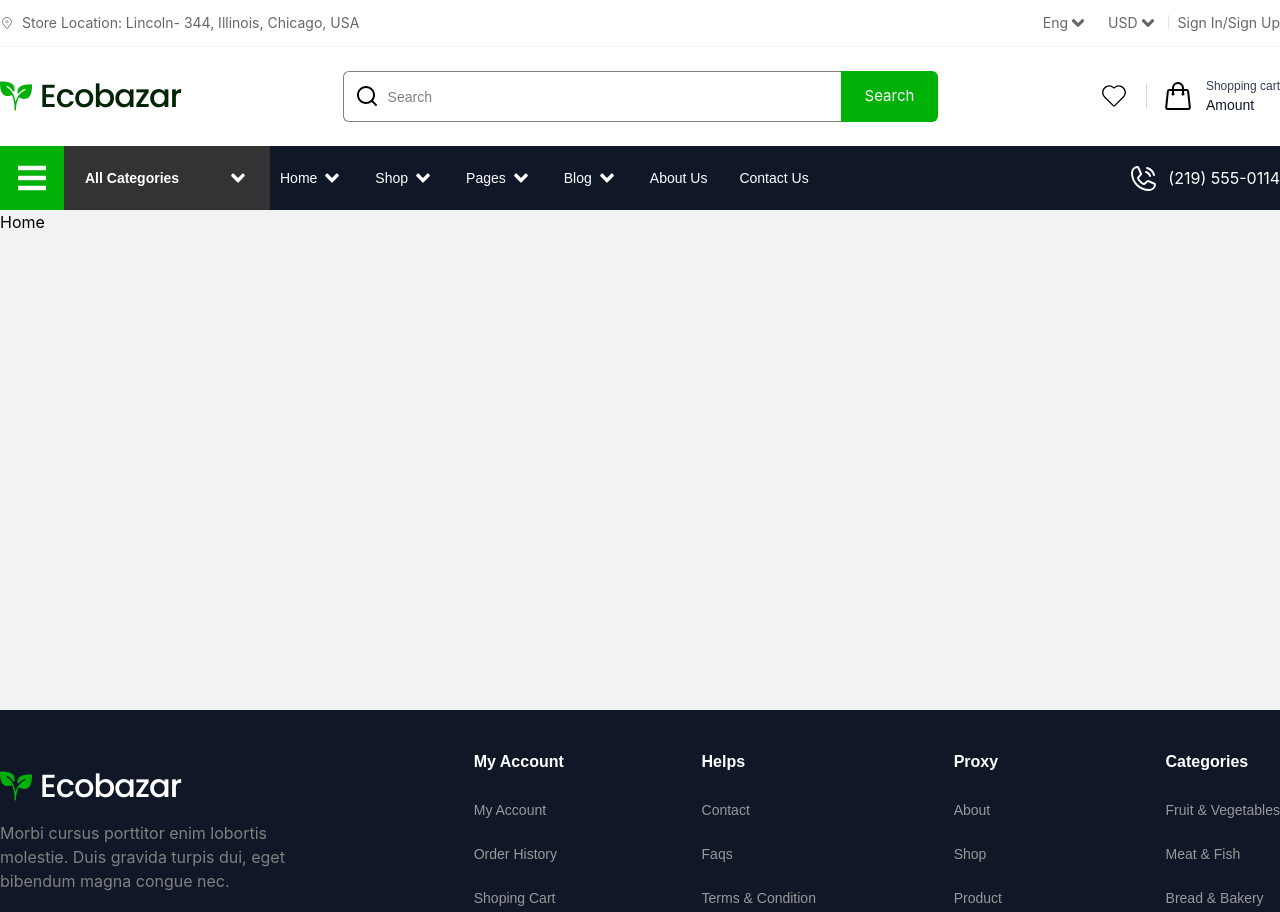
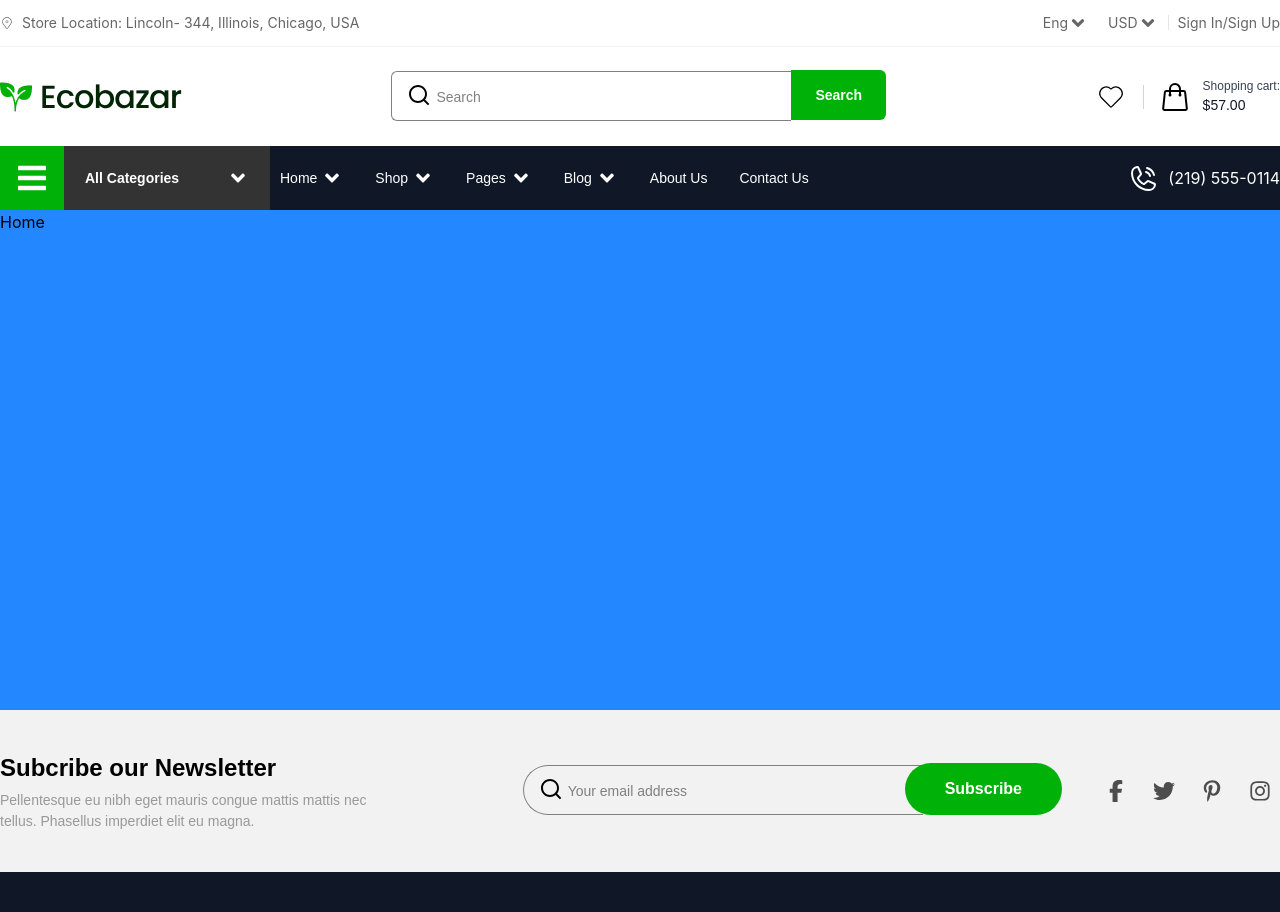
Before and after one commit to sagorcraft/Ecobazar, a React (Vite) app: page / in a window 1280 px wide. Shown: the top 912 px of the page. Built offline with nearby package versions, Linux system fonts and the light colour scheme.

Commit message:
Newsletter complete

```diff
--- /dev/null
+++ b/src/components/Footer/FooterTop.jsx
@@ -0,0 +1,49 @@
+import React from 'react'
+import Container from '../layouts/Container'
+import { RiSearchLine } from 'react-icons/ri'
+import { FaFacebookF } from "react-icons/fa6";
+import { FaTwitter } from "react-icons/fa";
+import { FaPinterestP } from "react-icons/fa";
+import { FaInstagram } from "react-icons/fa6";
+
+const FooterTop = () => {
+  return (
+    <div className='bg-gry py-10'>
+      <Container>
+        <div className='flex justify-between'>
+          <div>
+            <h5 className='font-pop font-semibold text-[24px]'>Subcribe our Newsletter</h5>
+            <p className='max-w-[405px] font-pop font-sm text-[14px] text-[#999999] mt-1'>Pellentesque eu nibh eget mauris congue mattis mattis nec tellus. Phasellus imperdiet elit eu magna.</p>
+          </div>
+          <div className='flex items-center'>
+            <div className='relative '>
+              <RiSearchLine className='absolute top-0 left-4 translate-y-1/2 text-2xl' />
+              <input
+                className='border border-[#808080] border-r-0 w-[400px] py-3 pl-11 placeholder:text-[#808080] placeholder:text-sm placeholder:font-pop rounded-bl-full rounded-tl-full'
+                type="text"
+                placeholder='Your email address'
+              />
+              <button className='font-pop font-semibold text-sm text-[16px] leading-5 py-4 px-10 bg-primary active:bg-green-500 relative top-[-2px] left-[-18px]  rounded-full cursor-pointer text-white'>Subscribe</button>
+            </div>
+            <div className='flex gap-2 ml-4'>
+              <div className='w-10 h-10 rounded-full flex justify-center items-center hover:bg-primary hover:text-white cursor-pointer text-[#4D4D4D]'>
+                <FaFacebookF size={22} />
+              </div>
+              <div className='w-10 h-10 rounded-full flex justify-center items-center hover:bg-primary hover:text-white cursor-pointer text-[#4D4D4D]'>
+                <FaTwitter size={22} />
+              </div>
+              <div className='w-10 h-10 rounded-full flex justify-center items-center hover:bg-primary hover:text-white cursor-pointer text-[#4D4D4D]'>
+                <FaPinterestP size={22} />
+              </div>
+              <div className='w-10 h-10 rounded-full flex justify-center items-center hover:bg-primary hover:text-white cursor-pointer text-[#4D4D4D]'>
+                <FaInstagram size={22} />
+              </div>
+            </div>
+          </div>
+        </div>
+      </Container>
+    </div>
+  )
+}
+
+export default FooterTop
--- a/src/components/SearchBar.jsx
+++ b/src/components/SearchBar.jsx
@@ -20,14 +20,14 @@ const SearchBar = () => {
         {/* logo ends here */}
 
         {/* search start here */}
-        <div className='flex -shrink-1 relative '>
-          <RiSearchLine className='absolute top-1/2 left-3 -translate-y-1/2 text-2xl' />
+        <div className='relative '>
+          <RiSearchLine className='absolute top-0 left-4 translate-y-1/2 text-2xl' />
           <input
-            className='border border-[#808080] border-r-0 w-[498px] py-3 pl-11 placeholder:text-[#808080] placeholder:text-sm placeholder:font-pop rounded-l-md'
+            className='border border-[#808080] border-r-0 w-[400px] py-3 pl-11 placeholder:text-[#808080] placeholder:text-sm placeholder:font-pop rounded-bl-md rounded-tl-md'
             type="text"
             placeholder='Search'
           />
-          <button className='py-3.5 px-6 bg-primary active:bg-green-500  rounded-r-md cursor-pointer text-white text-[15px] '>Search</button>
+          <button className='font-pop font-semibold text-sm text-[14px] leading-5 py-3.75 px-6 bg-primary active:bg-green-500 relative top-[-2px] rounded-tr-md rounded-br-md cursor-pointer text-white'>Search</button>
         </div>
         {/* search ends here */}
 
@@ -38,8 +38,8 @@ const SearchBar = () => {
             <HiOutlineShoppingBag className='w-8 h-8' />
           </div>
           <div className='flex flex-col'>
-            <span className='font-pop text-[12px] text-gray-700'>Shopping cart</span>
-            <span className='font-pop text-[14px] text-gray-900 font-medium'>Amount</span>
+            <span className='font-pop text-[12px] text-gray-700'>Shopping cart:</span>
+            <span className='font-pop text-[14px] text-gray-900 font-medium'>$57.00</span>
           </div>
         </div>
         {/* carts ends here */}
--- a/src/components/layouts/MainLayouts.jsx
+++ b/src/components/layouts/MainLayouts.jsx
@@ -4,6 +4,7 @@ import TopBar from '../TopBar'
 import SearchBar from '../SearchBar'
 import NavBar from '../NavBar'
 import Footer from '../Footer/Footer'
+import FooterTop from '../Footer/FooterTop'
 
 const MainLayouts = () => {
   return (
@@ -12,6 +13,7 @@ const MainLayouts = () => {
       <SearchBar />
       <NavBar />
       <Outlet />
+      <FooterTop />
       <Footer />
     </>
   )
--- a/src/pages/Home.jsx
+++ b/src/pages/Home.jsx
@@ -5,7 +5,7 @@ const Home = () => {
   return (
     <>
       <Container>
-        <div className=' bg-gry h-[500px]'>Home</div>
+        <div className=' bg-badgetwo h-[500px]'>Home</div>
       </Container>
     </>
   )
```
